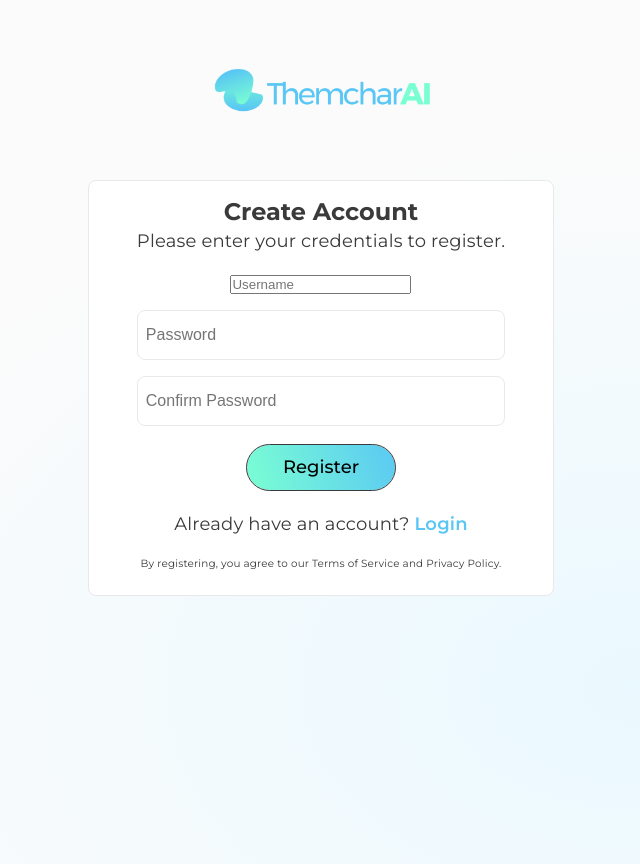
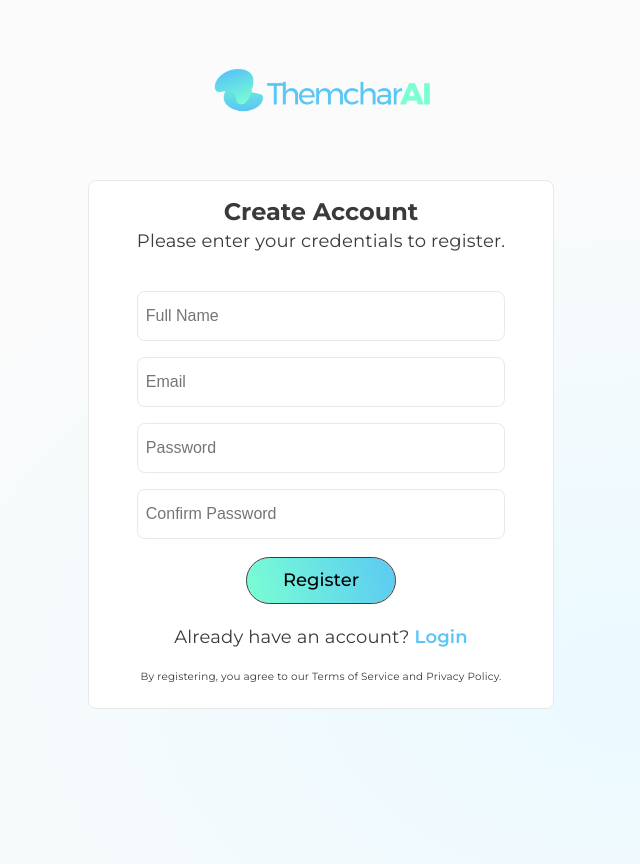
Before and after one commit to Ms-Mwenge/themchar-ai, a React (Create React App) app: page /register in a window 1280 px wide. Shown: the whole page, without its empty margins (319-959 px from the left). Built offline with nearby package versions, Linux system fonts and the light colour scheme.

Commit message:
Student registration done

```diff
--- a/src/components/Navbar.jsx
+++ b/src/components/Navbar.jsx
@@ -34,11 +34,11 @@ const Navbar = () => {
       );
 
       logout();
-      navigate('/login');
+      navigate('/');
     } catch (err) {
       console.error('Logout failed', err);
       logout();
-      navigate('/login');
+      navigate('/');
     }
   };
 
--- a/src/components/ProtectedRoute.jsx
+++ b/src/components/ProtectedRoute.jsx
@@ -6,7 +6,7 @@ const ProtectedRoute = ({ children }) => {
   const isAuthenticated = useAuthStore((state) => state.isAuthenticated);
 
   if (!isAuthenticated) {
-    return <Navigate to="/login" replace />;
+    return <Navigate to="/" replace />;
   }
 
   return children;
--- a/src/pages/Register.jsx
+++ b/src/pages/Register.jsx
@@ -1,16 +1,68 @@
-import {React, useState} from 'react';
-import {NavLink} from 'react-router-dom';
-
+import React, { useState } from 'react';
+import { NavLink, useNavigate } from 'react-router-dom';
+import axios from 'axios';
 import Logo from '../assets/logo.png';
 
-
 const Register = () => {
-    const [username, setUsername] = useState("");
+  const [fullName, setFullName] = useState("");
+  const [email, setEmail] = useState("");
   const [password, setPassword] = useState("");
   const [confirmPassword, setConfirmPassword] = useState("");
+  const [error, setError] = useState("");
+  const [loading, setLoading] = useState(false);
 
-    const handleregister = () => {
-        // Handle register logic here
+  const navigate = useNavigate();
+
+  const handleregister = async () => {
+    setError("");
+
+    // Validation
+    if (!fullName || !email || !password || !confirmPassword) {
+      setError("All fields are required.");
+      return;
+    }
+
+    if (fullName.length < 2) {
+      setError("Full name must be at least 2 characters.");
+      return;
+    }
+
+    const emailRegex = /^[^\s@]+@[^\s@]+\.[^\s@]+$/;
+    if (!emailRegex.test(email)) {
+      setError("Please enter a valid email address.");
+      return;
+    }
+
+    if (password.length < 6) {
+      setError("Password must be at least 6 characters.");
+      return;
+    }
+
+    if (password !== confirmPassword) {
+      setError("Passwords do not match.");
+      return;
+    }
+
+    setLoading(true);
+
+    try {
+      await axios.post(`${process.env.REACT_APP_API_URL}/auth/register`, {
+        fullName,
+        email,
+        password,
+      });
+
+      navigate("/login");
+    } catch (err) {
+      console.error("Registration failed:", err);
+      if (err.response?.data?.message) {
+        setError(err.response.data.message);
+      } else {
+        setError("Registration failed. Please try again.");
+      }
+    } finally {
+      setLoading(false);
+    }
   };
 
   return (
@@ -22,17 +74,24 @@ const Register = () => {
       </div>
 
       <div className="container">
-
         <div className="register-container">
           <h2>Create Account</h2>
           <p>Please enter your credentials to register.</p>
           <br className="mt-1" />
 
+          {error && <p className="error">{error}</p>}
+
           <input
             type="text"
-                    placeholder="Username"
-                    value={username}
-                    onChange={e => setUsername(e.target.value)}
+            placeholder="Full Name"
+            value={fullName}
+            onChange={e => setFullName(e.target.value)}
+          />
+          <input
+            type="email"
+            placeholder="Email"
+            value={email}
+            onChange={e => setEmail(e.target.value)}
           />
           <input
             type="password"
@@ -46,13 +105,27 @@ const Register = () => {
             value={confirmPassword}
             onChange={e => setConfirmPassword(e.target.value)}
           />
-                <button className="mt-2 btn-primary" onClick={handleregister}>Register</button>
-                <p className="mt-1">Already have an account? <NavLink to="/login"><span className="link">Login</span></NavLink></p>
-                <p className="caution mt-2">By registering, you agree to our Terms of Service and Privacy Policy.</p>
+          <button
+            className="mt-2 btn-primary"
+            onClick={handleregister}
+            disabled={loading}
+          >
+            {loading ? "Registering..." : "Register"}
+          </button>
+
+          <p className="mt-1">
+            Already have an account?{" "}
+            <NavLink to="/login">
+              <span className="link">Login</span>
+            </NavLink>
+          </p>
+          <p className="caution mt-2">
+            By registering, you agree to our Terms of Service and Privacy Policy.
+          </p>
         </div>
       </div>
     </>
-
   );
 };
+
 export default Register;
--- a/src/styles/App.css
+++ b/src/styles/App.css
@@ -489,7 +489,7 @@ div.send-btn:hover{
   border: thin solid var(--light-gray);
 }
 
-input[type="email"], input[type="password"]{
+input[type="email"],input[type="text"], input[type="password"]{
   width: 100%;
   max-width: 400px;
   height: 50px;
```
Lines whose indentation alone changed are shown as unchanged.
